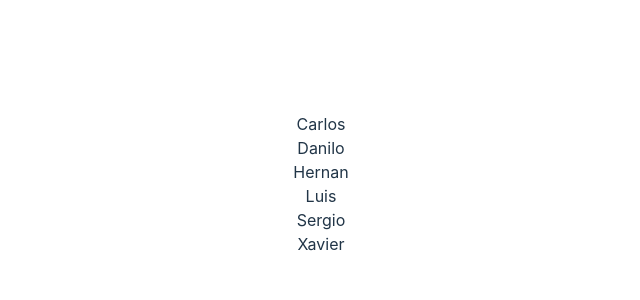
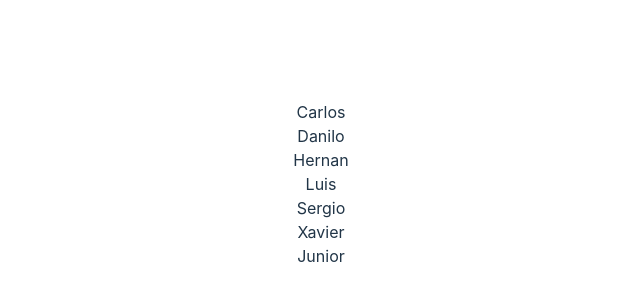
Before and after one commit to JuniorPacheco/practica-grupal, a React (Vite) app: page / in a window 1280 px wide. Shown: the part 216-516 px from the top of the page, without its empty margins (319-959 px from the left). Built offline with nearby package versions, Linux system fonts and the light colour scheme.

Commit message:
added component for boss

```diff
--- a/src/App.jsx
+++ b/src/App.jsx
@@ -2,6 +2,7 @@
 import Carlos from './components/Carlos'
 import Danilo from './components/Danilo'
 import Hernan from './components/Hernan'
+import Junior from './components/Junior'
 import Luis from './components/Luis'
 import Sergio from './components/Sergio'
 import Xavier from './components/Xavier'
@@ -16,6 +17,7 @@
       <Luis />
       <Sergio />
       <Xavier />
+      <Junior />
     </>
   )
 }
--- /dev/null
+++ b/src/components/Junior.jsx
@@ -0,0 +1,6 @@
+const Junior = () => {
+  return (
+    <div>Junior</div>
+  )
+}
+export default Junior
```
